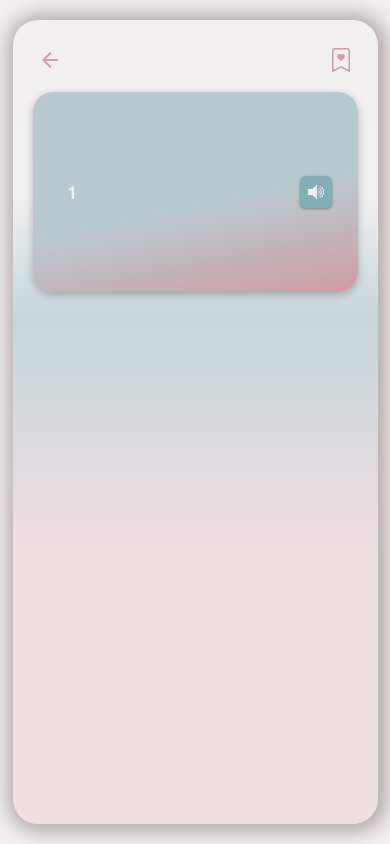
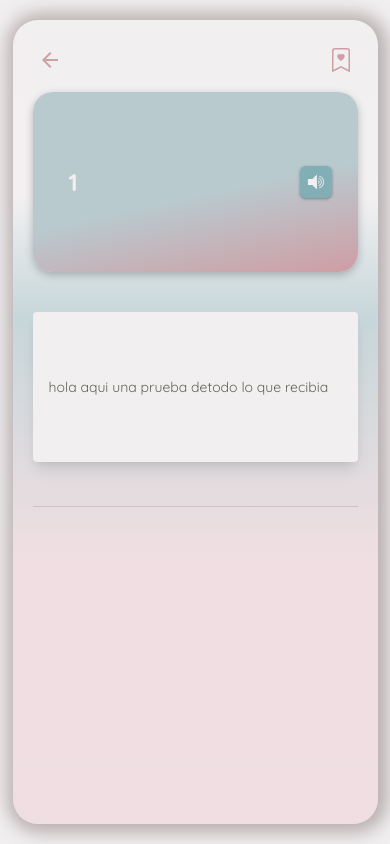
Before and after one commit to sueherrera30/sue-dictionary, a React (Create React App) app: page /definition/1 in a window 390 px wide. Built offline with nearby package versions, Linux system fonts and the light colour scheme.

Commit message:
feat: end styles of definition

```diff
--- /dev/null
+++ b/src/components/DefinitionBox.jsx
@@ -0,0 +1,11 @@
+import styles from './styles/definitionBox.module.css';
+
+const DefinitionBox = ({ content }) => (
+    <>
+        <section className={styles.mainContainer}>
+            <p className={styles.content}>{content}</p>
+        </section>
+    </>
+);
+
+export default DefinitionBox;
--- /dev/null
+++ b/src/components/styles/definitionBox.module.css
@@ -0,0 +1,25 @@
+.mainContainer {
+    border-radius: 4px;
+    width: calc(100% - 200px);
+    min-height: 200px;
+    margin: 20px;
+    display: flex;
+    align-items: center;
+    justify-content: space-between;
+    box-shadow: rgba(0, 0, 0, 0.1) 0px 10px 15px -3px, rgba(0, 0, 0, 0.05) 0px 4px 6px -2px;
+    background: #f1eff0;
+}
+.content {
+    font-family: 'Quicksand';
+    margin: 16px;
+    color: #62645c;
+}
+@media (max-width: 768px) {
+    .mainContainer {
+        width: calc(100% - 40px);
+        min-height: 150px;
+    }
+    .content {
+        font-size: 14px;
+    }
+  }
--- a/src/pages/Definition.jsx
+++ b/src/pages/Definition.jsx
@@ -4,7 +4,7 @@ import { BsBookmarkHeart as BookmarkHeart } from "react-icons/bs";
 import { MdOutlineArrowBack as Back } from "react-icons/md";
 import { GiSpeaker as Speaker } from "react-icons/gi";
 
-
+import DefinitionBox from '../components/DefinitionBox';
 import sharedStyles from './styles/home.module.css';
 import styles from './styles/definition.module.css';
 
@@ -22,6 +22,10 @@ const Definition = () => {
                     <p className={styles.wordTitle}>{word}</p>
                     <Speaker className={`${styles.icons} ${styles.soundIcon}`} />
                 </div>
+                <div className={styles.definitionsContainer}>
+                    <DefinitionBox content="hola aqui una prueba detodo lo que recibia" />
+                    <hr className={styles.divider} />
+                </div>
             </div>
         </section>
     )
--- a/src/pages/styles/definition.module.css
+++ b/src/pages/styles/definition.module.css
@@ -8,11 +8,10 @@
     justify-content: unset;
 }
 .wordContainer {
-    background: rgb(185,202,207);
     background: linear-gradient(168deg, rgba(185,202,207,1) 55%, rgba(206,159,166,1) 98%);
     border-radius: 20px;
     width: calc(100% - 200px);
-    height: 300px;
+    height: 250px;
     margin: 20px;
     display: flex;
     align-items: center;
@@ -44,15 +43,33 @@
     color: #f1eff0;
     box-shadow: rgba(60, 64, 67, 0.3) 0px 1px 2px 0px, rgba(60, 64, 67, 0.15) 0px 1px 3px 1px;
 }
+.definitionsContainer {
+    height: auto;
+    width: 100%;
+    flex-direction: column;
+    display: flex;
+    align-items: center;
+    justify-content: space-between;
+}
 
-@media (max-width: 425px) {
+.divider {
+    width: calc(100% - 200px);
+    margin: 24px 0px;
+    flex-shrink: 0;
+    border-width: 0px 0px thin;
+    border-style: solid;
+    border-color: rgba(0, 0, 0, 0.12);
+    display: block;
+}
+
+@media (max-width: 768px) {
     .wordTitle {
-        font-size: 18px;
+        font-size: 24px;
         letter-spacing: normal;
     }
     .wordContainer {
         width: calc(100% - 40px);
-        height: 200px;
+        height: 180px;
     }
     .icons {
         font-size: 1.5rem;
@@ -60,4 +77,7 @@
     .iconsContainer {
         width: calc(100% - 50px);
     }
+    .divider {
+        width: calc(100% - 40px);
+    }
   }
```
